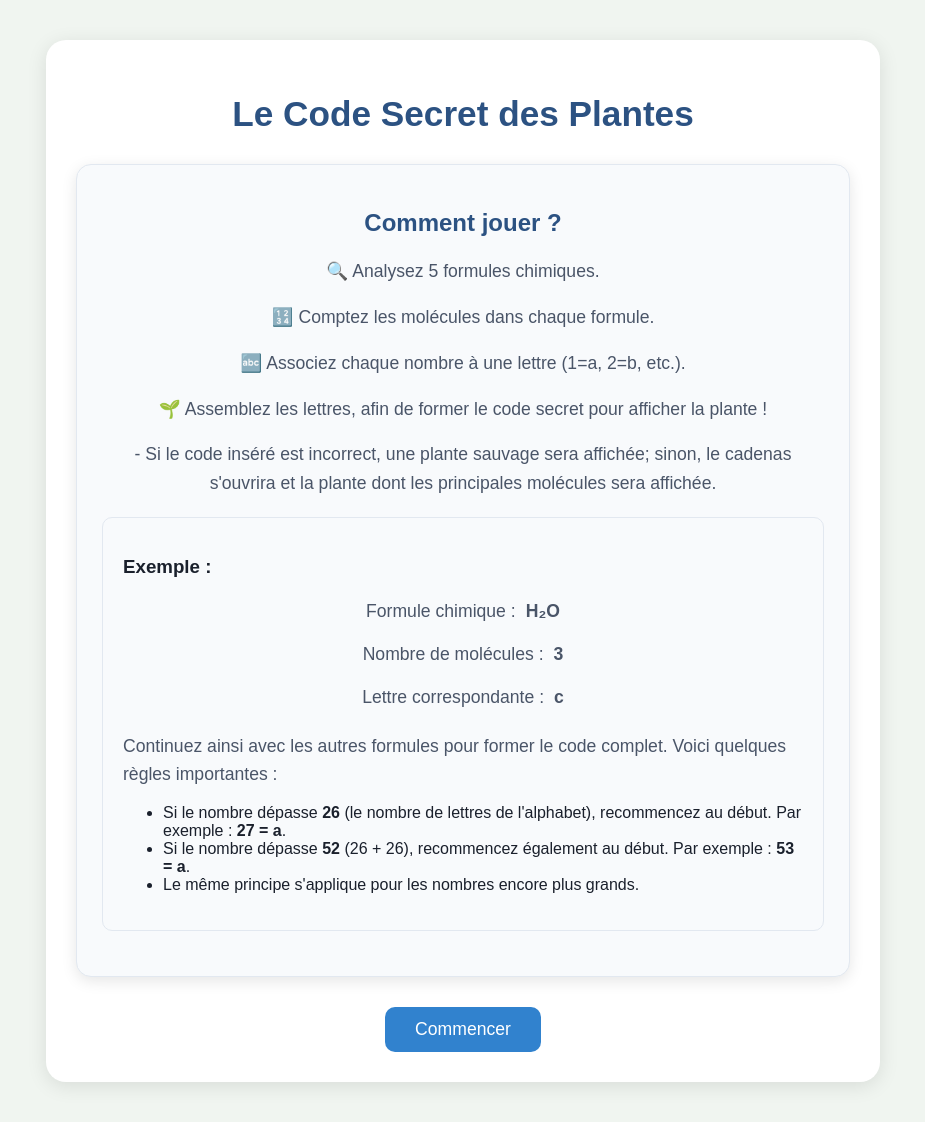
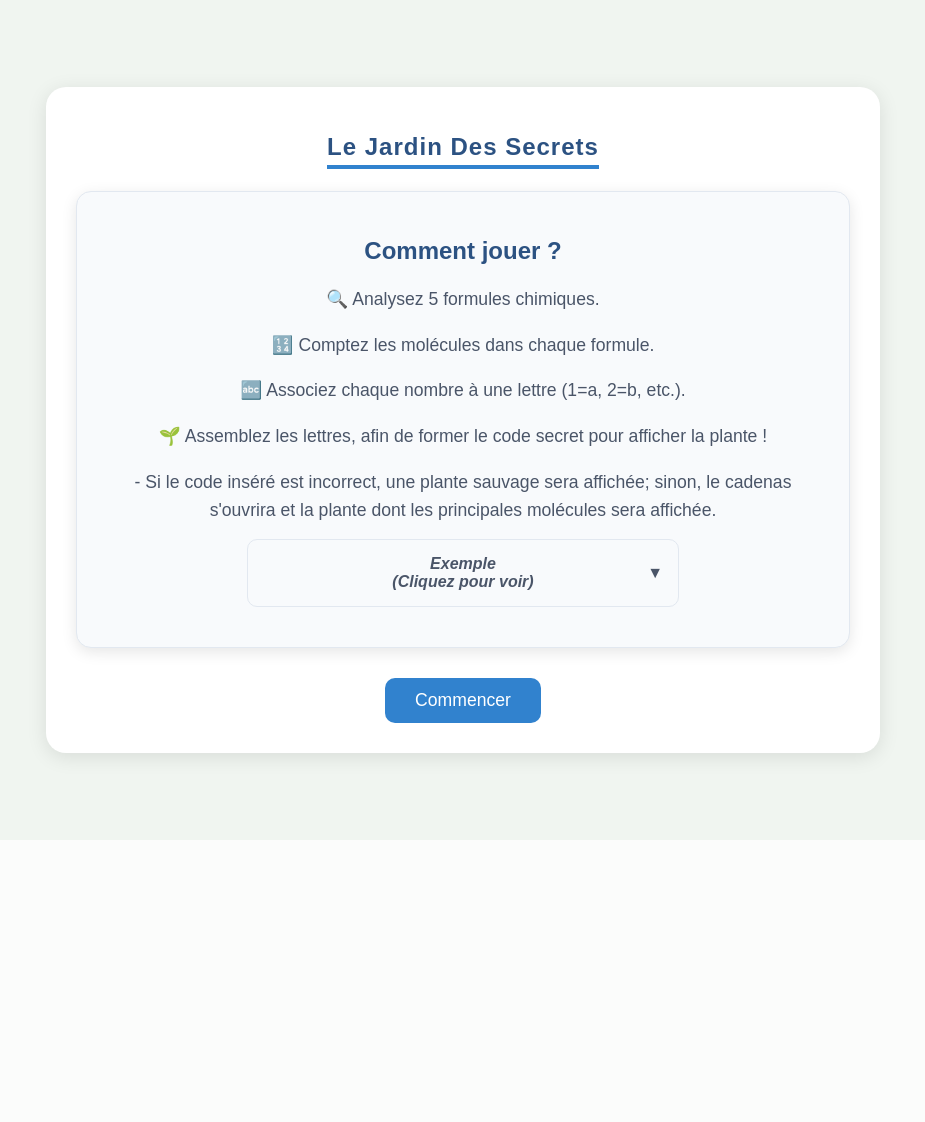
Before and after one commit to BelbazMelina/projetSI, a Symfony app: template templates/jeu/accueil.html.twig in a window 1280 px wide. Shown: the whole page, without its empty margins (177-1102 px from the left). After the commit the page ends 771 px from the top, so only its background shows below. Run offline with Twig, Linux system fonts and the light colour scheme; the template is opened without the code that fills it, so the values that code supplies are empty; some libraries are stand-ins or nearby versions.

Commit message:
14eme commit

```diff
--- a/templates/jeu/accueil.html.twig
+++ b/templates/jeu/accueil.html.twig
@@ -121,12 +121,112 @@
                 font-size: 1rem;
             }
         }
+        .example-box {
+            border: 1px solid #e2e8f0;
+            border-radius: 10px;
+            padding: 15px;
+            margin: 15px auto; /* centré */
+            background-color: #f8fafc;
+            text-align: left;
+            cursor: pointer;
+            max-width: 400px;
+            transition: all 0.3s ease;
+        }
+
+        .example-box:hover {
+            background-color: #f0f0f0;
+        }
+
+        .example-content {
+            display: none;
+            font-size: 0.9rem;
+            margin-top: 10px;
+        }
+
+        .example-box.active .example-content {
+            display: block;
+        }
+
+        .example-box h4 {
+            margin: 0;
+            font-size: 1rem;
+            color: #4a5568;
+            text-align: center;
+            position: relative;
+        }
+
+        .example-box h4::after {
+            content: '▼';
+            position: absolute;
+            right: 0;
+            top: 50%;
+            transform: translateY(-50%);
+            transition: transform 0.3s ease;
+        }
+
+        .example-box.active h4::after {
+            transform: translateY(-50%) rotate(180deg);
+        }
+
+        .rules {
+            margin-top: 15px;
+            padding-left: 20px;
+        }
+
+        .rules li {
+            margin-bottom: 10px;
+        }
+        h1 {
+            font-family: 'Poppins', sans-serif; /* Police Poppins */
+            color: #2c5282; /* Bleu foncé élégant */
+            font-size: 1.5rem; /* Taille réduite */
+            font-weight: 700;
+            text-align: center;
+            letter-spacing: 1px;
+            position: relative;
+            display: inline-block;
+            animation: fadeInUp 1s ease-out forwards;
+        }
+
+        h1::before {
+            content: "";
+            position: absolute;
+            width: 100%;
+            height: 4px;
+            background-color: #3182ce; /* Bleu vif */
+            bottom: -8px;
+            left: 0;
+            transform: scaleX(0);
+            transform-origin: bottom right;
+            animation: scaleIn 0.6s ease-out forwards;
+        }
+        @keyframes fadeInUp {
+            0% {
+                opacity: 0;
+                transform: translateY(30px);
+            }
+            100% {
+                opacity: 1;
+                transform: translateY(0);
+            }
+        }
+
+
+        @keyframes scaleIn {
+            0% {
+                transform: scaleX(0);
+            }
+            100% {
+                transform: scaleX(1);
+            }
+        }
+
     </style>
 {% endblock %}
 
 {% block body %}
     <div class="container">
-        <h1>Le Code Secret des Plantes</h1>
+        <h1>Le Jardin Des Secrets</h1>
 
         <div class="card">
             <div class="card-body">
@@ -137,24 +237,31 @@
                 <p>🌱 Assemblez les lettres, afin de former le code secret pour afficher la plante !</p>
                 <p> - Si le code inséré est incorrect, une plante sauvage sera affichée; sinon, le cadenas s'ouvrira et la plante dont les principales molécules sera affichée.</p>
                 <div class="example-box">
-                    <h3>Exemple :</h3>
+                    <h4><i>Exemple <br>(Cliquez pour voir)</i></h4>
                     <div class="example-content">
                         <p>Formule chimique : <strong>H₂O</strong></p>
                         <p>Nombre de molécules : <strong>3</strong></p>
                         <p>Lettre correspondante : <strong>c</strong></p>
-                    </div>
                     <p class="note">
-                        Continuez ainsi avec les autres formules pour former le code complet. Voici quelques règles importantes :
+                        Continuez ainsi avec les autres formules pour former le code complet. Voici quelques règles importantes:
                     </p>
                     <ul class="rules">
                         <li>Si le nombre dépasse <strong>26</strong> (le nombre de lettres de l'alphabet), recommencez au début. Par exemple : <strong>27 = a</strong>.</li>
                         <li>Si le nombre dépasse <strong>52</strong> (26 + 26), recommencez également au début. Par exemple : <strong>53 = a</strong>.</li>
                         <li>Le même principe s'applique pour les nombres encore plus grands.</li>
                     </ul>
+                    </div>
                 </div>
             </div>
         </div>
 
         <a href="{{ path('commencer_jeu', {'from': 'accueil'}) }}" class="btn btn-primary">Commencer</a>
     </div>
+    <script>
+        document.addEventListener('DOMContentLoaded', function() {
+            document.querySelector('.example-box').addEventListener('click', function() {
+                this.classList.toggle('active');
+            });
+        });
+    </script>
 {% endblock %}
--- a/templates/jeu/resultat.html.twig
+++ b/templates/jeu/resultat.html.twig
@@ -422,7 +422,7 @@
                         </div>
                         <img src="{{ asset('images/' ~ plante.image) }}" alt="{{ plante.nom }}" class="plant-image" />
                     </div>
-                    <p>✨ Magnifique découverte ! Vous avez identifié : {{ plante.nom }} ✨</p>
+                    <p>✨ Magnifique découverte ! Vous avez identifié :<strong> {{ plante.nom }} </strong>✨</p>
                 </div>
             {% else %}
                 <div class="failure-result">
```
